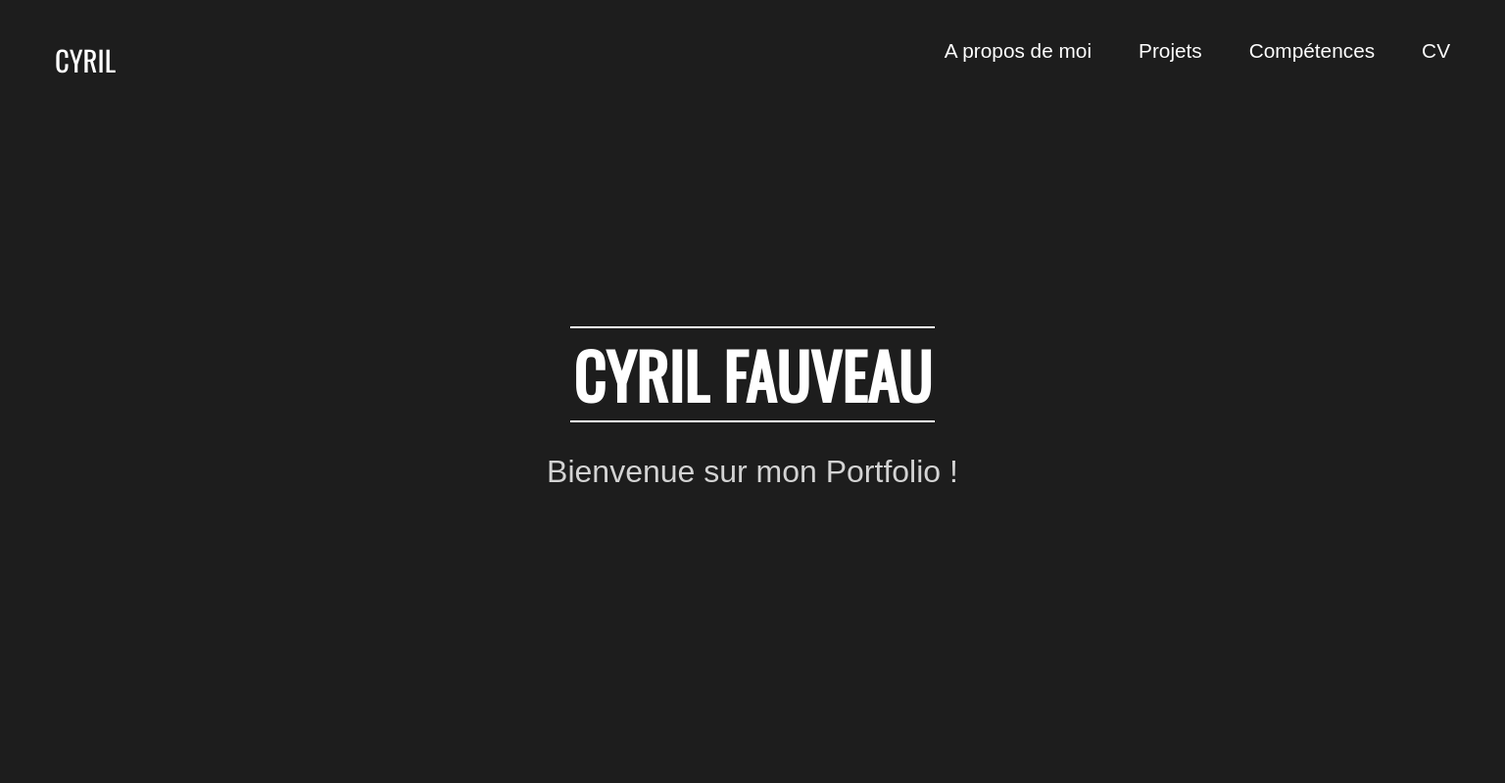
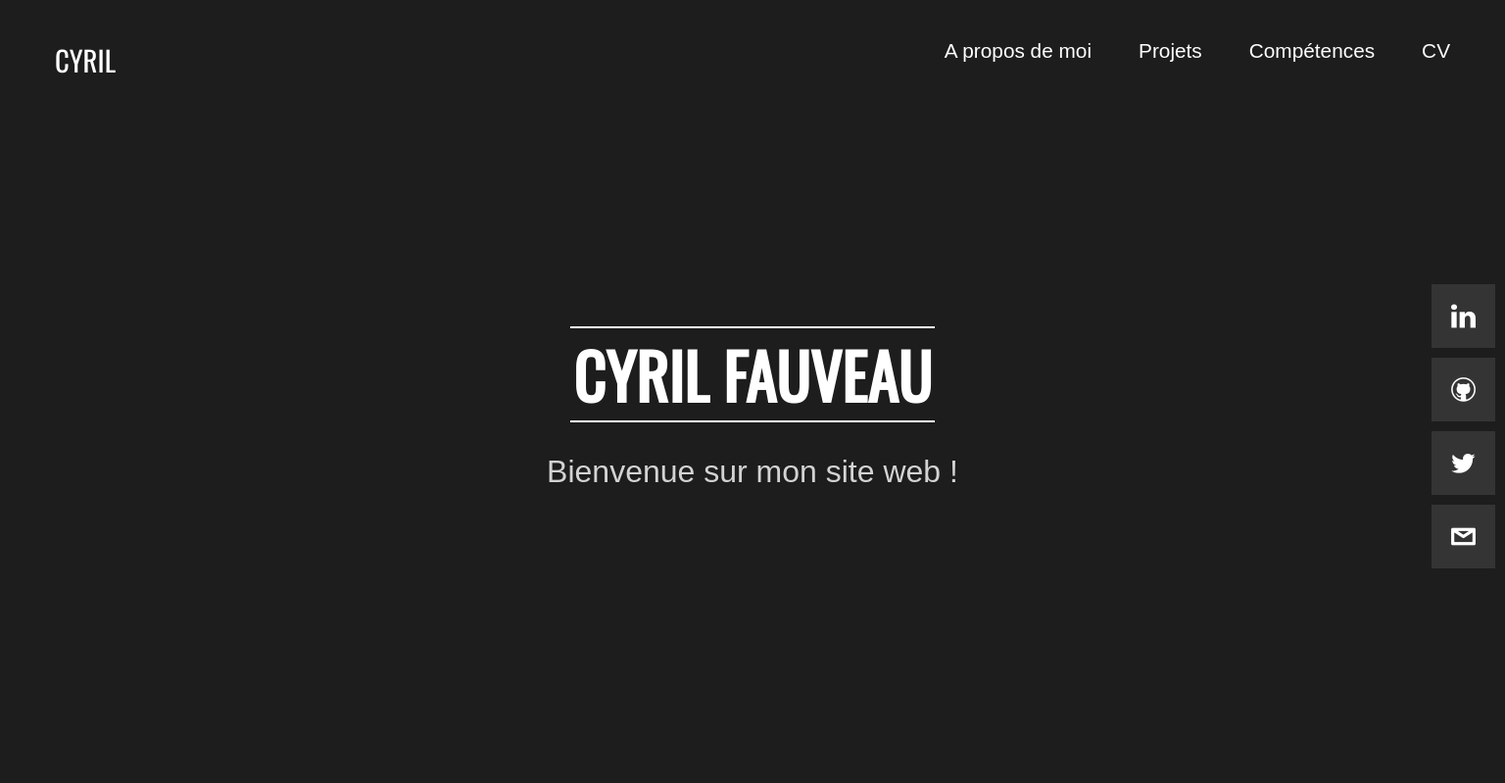
Before and after one commit to CyrilFauveau/CyrilFauveau.github.io, a PHP site: page / in a window 1536 px wide. Shown: the top 799 px of the page at 98% size. Run offline with PHP 8.4, Linux system fonts and the light colour scheme; some libraries are stand-ins or nearby versions.

Commit message:
add rs + mail

```diff
--- a/css/master.css
+++ b/css/master.css
@@ -52,15 +52,20 @@ body {
     margin: 0 auto;
 }
 
-::-webkit-scrollbar {
-    display: none;
-}
-
 .subtitle {
     text-align: center;
     font-family: 'Oswald', sans-serif;
     font-size: 2.3rem;
     margin-bottom: 2rem;
+}
+
+::-webkit-scrollbar {
+    display: none;
+}
+
+
+.contact_fixed {
+    display: none;
 }
 
 /* -------------------- HEADER -------------------- */
@@ -194,11 +199,11 @@ body {
      right: 0;
 }
 #slider .slide_1 {
-    background: url("../img/futuroid.jpg");
+    background: url("../img/perioseries.png");
     background-size: cover;
 }
 #slider .slide_2 {
-    background: url("../img/perioseries.png");
+    background: url("../img/futuroid.jpg");
     background-size: cover;
 }
 #slider .slide_3 {
@@ -423,12 +428,39 @@ body {
         margin-bottom: 5rem;
     }
 
+
+    .contact_fixed {
+        display: block;
+        position: fixed;
+        top: 30%;
+        right: 0;
+    }
+    .contact_fixed > .media {
+        margin: 10px;
+    }
+    .contact_fixed > .media a {
+        display: flex;
+        justify-content: center;
+        flex-direction: column;
+        background: rgba(255, 255, 255, .1);
+        width: 20px;
+        height: 20px;
+        display: block;
+        padding: 20px;
+    }
+    .contact_fixed > .media a:hover {
+        background: rgba(255, 255, 255, .2)
+    }
+    .contact_fixed > .media > img {
+        margin: auto;
+    }
+
     /* -------------------- HEADER -------------------- */
     .block_header {
         display: block;
         position: fixed;
         width: 100%;
-        background: #1d1d1d;
+        /* background: #1d1d1d; */
         z-index: 3;
     }
     .block_header .inner {
@@ -506,6 +538,13 @@ body {
 
 @media (min-width: 1536px)
 {
+    .contact_fixed {
+        top: 35%;
+    }
+    .contact_fixed > .media a {
+        width: 25px;
+        height: 25px;
+    }
     /* -------------------- HEADER -------------------- */
     .block_header .inner {
         padding: 2.5rem 3.5rem 0;
--- a/index.html
+++ b/index.html
@@ -11,10 +11,24 @@
     <link rel="shortcut icon" type="image/x-icon" href="img/favicon.ico">
     <link rel="stylesheet" href="aos-master/dist/aos.css">
     <link href="https://unpkg.com/aos@2.3.1/dist/aos.css" rel="stylesheet">
-    <link href="https://fonts.googleapis.com/css?family=Cardo" rel="stylesheet">
     <link href="https://fonts.googleapis.com/css?family=Oswald" rel="stylesheet">
 </head>
 <body>
+
+    <div class="contact_fixed">
+        <figure class="media linkedin">
+            <a href="https://www.linkedin.com/in/cyril-fauveau/"><img src="img/linkedin_logo.png" alt="logo linkedin"></a>
+        </figure>
+        <figure class="media github">
+            <a href="https://github.com/CyrilFauveau"><img src="img/github_logo.png" alt="logo github"></a>
+        </figure>
+        <figure class="media twitter">
+            <a href="https://twitter.com/cyril_fv"><img src="img/twitter_logo.png" alt="logo twitter"></a>
+        </figure>
+        <figure class="media mail">
+            <a href="mailto:fauveaucyril@gmail.com"><img src="img/mail_logo.png" alt="logo mail"></a>
+        </figure>
+    </div>
 
     <header class="block_header">
         <div class="inner">
@@ -43,7 +57,7 @@
                 <h1 class="title" data-aos="fade-up">Cyril Fauveau</h1>
 
                 <p class="presentation" data-aos="fade-up" data-aos-delay="300">
-                    Bienvenue sur mon <strong>Portfolio</strong> !
+                    Bienvenue sur mon site web !
                 </p>
 
             </div>
@@ -90,9 +104,33 @@
                 <i class="fa fa-chevron-left"></i>
             </button>
             <ul>
-                <li class="slide_1"></li>
-                <li class="slide_2"></li>
-                <li class="slide_3"></li>
+                <li class="slide_1 slide_n">
+                    <!-- <div class="left">
+
+                    </div>
+                    <div class="right">
+                        <h3 class="title3">Futuroid</h3>
+                        <p>Lorem ipsum dolor sit amet, consectetur adipisicing elit, sed do eiusmod tempor incididunt ut labore et dolore magna aliqua. Ut enim ad minim veniam, quis nostrud exercitation ullamco laboris nisi ut aliquip ex ea commodo consequat. Duis aute irure dolor in reprehenderit in voluptate velit esse cillum dolore eu fugiat nulla pariatur. Excepteur sint occaecat cupidatat non proident, sunt in culpa qui officia deserunt mollit anim id est laborum.</p>
+                    </div> -->
+                </li>
+                <li class="slide_2 slide_n">
+                    <!-- <div class="left">
+
+                    </div>
+                    <div class="right">
+                        <h3 class="title3">PerioSeries</h3>
+                        <p>Lorem ipsum dolor sit amet, consectetur adipisicing elit, sed do eiusmod tempor incididunt ut labore et dolore magna aliqua. Ut enim ad minim veniam, quis nostrud exercitation ullamco laboris nisi ut aliquip ex ea commodo consequat. Duis aute irure dolor in reprehenderit in voluptate velit esse cillum dolore eu fugiat nulla pariatur. Excepteur sint occaecat cupidatat non proident, sunt in culpa qui officia deserunt mollit anim id est laborum.</p>
+                    </div> -->
+                </li>
+                <li class="slide_3 slide_n">
+                    <!-- <div class="left">
+
+                    </div>
+                    <div class="right">
+                        <h3 class="title3">Seven Keys</h3>
+                        <p>Lorem ipsum dolor sit amet, consectetur adipisicing elit, sed do eiusmod tempor incididunt ut labore et dolore magna aliqua. Ut enim ad minim veniam, quis nostrud exercitation ullamco laboris nisi ut aliquip ex ea commodo consequat. Duis aute irure dolor in reprehenderit in voluptate velit esse cillum dolore eu fugiat nulla pariatur. Excepteur sint occaecat cupidatat non proident, sunt in culpa qui officia deserunt mollit anim id est laborum.</p>
+                    </div> -->
+                </li>
             </ul>
         </div>
 
@@ -119,7 +157,7 @@
                             <div class="value-bar"></div>
                         </div>
                     </div>
-                    <span class="skill">HTML/CSS</span>
+                    <span class="skill">HTML / CSS</span>
                 </li>
                 <li>
                     <div class="progress-circle p70 over50">
@@ -129,7 +167,7 @@
                             <div class="value-bar"></div>
                         </div>
                     </div>
-                    <span class="skill">Bootstrap/Sass</span>
+                    <span class="skill">Bootstrap / Sass</span>
                 </li>
                 <li>
                     <div class="progress-circle p80 over50">
@@ -164,7 +202,7 @@
                             <div class="value-bar"></div>
                         </div>
                     </div>
-                    <span class="skill">PHP/Mysql</span>
+                    <span class="skill">PHP / Mysql</span>
                 </li>
                 <li>
                     <div class="progress-circle p70 over50">
@@ -189,7 +227,7 @@
                             <div class="value-bar"></div>
                         </div>
                     </div>
-                    <span class="skill">Angular/Ionic</span>
+                    <span class="skill">Angular JS / Ionic</span>
                 </li>
                 <li>
                     <div class="progress-circle p70 over50">
--- a/js/slider.js
+++ b/js/slider.js
@@ -1,7 +1,7 @@
 jQuery(document).ready(function ($) {
-    setInterval(function () {
-        moveRight();
-    }, 5000);
+    // setInterval(function () {
+    //     moveRight();
+    // }, 5000);
 
 	var slideCount = $('#slider ul li').length;
 	var slideWidth = $('#slider ul li').width();
```
Also changed, not shown: img/github_logo.png (added), img/linkedin_logo.png (added), img/mail_logo.png (added), img/selecao.jpg (deleted), img/twitter_logo.png (added).
